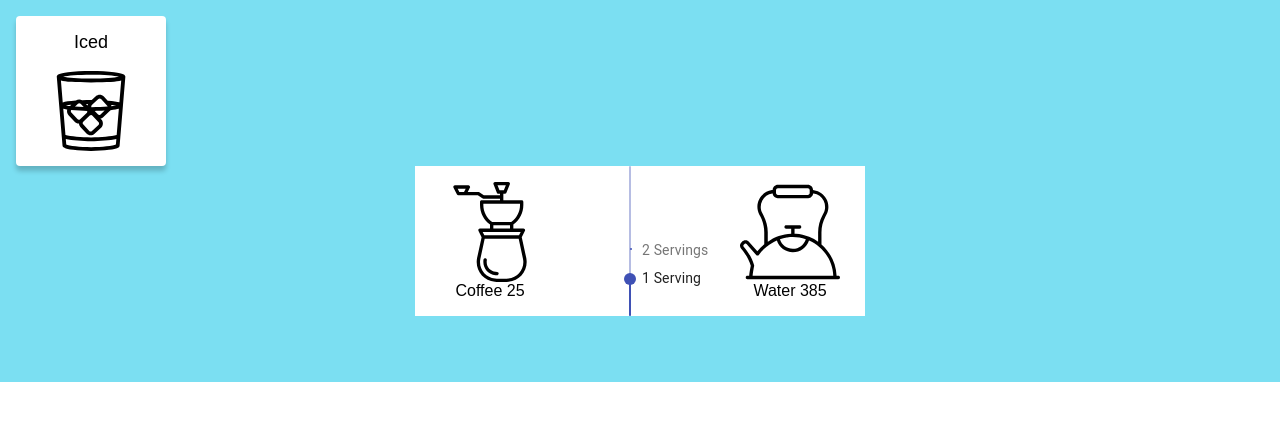
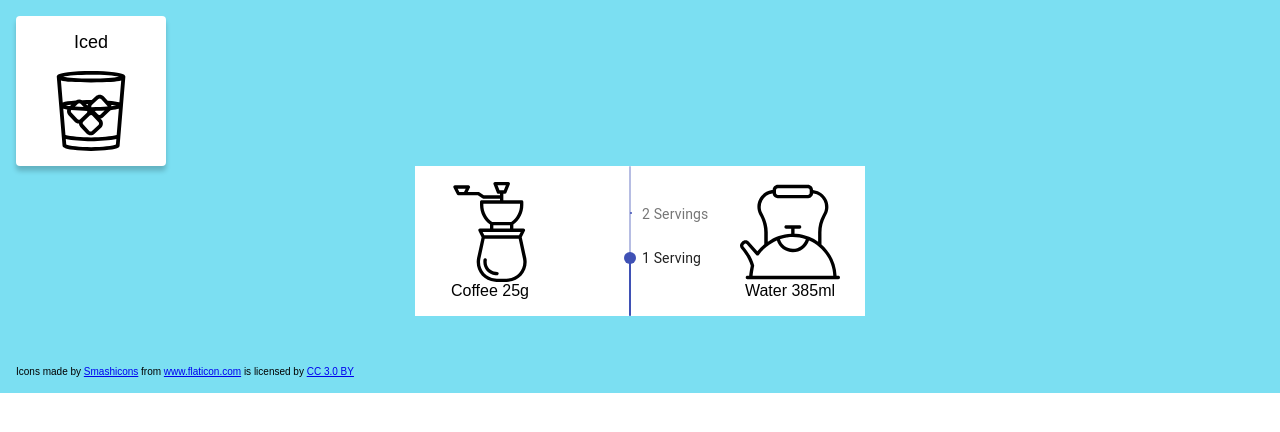
Before and after one commit to roborich/pour-coffee, a React (Create React App) app: page / in a window 1280 px wide. Shown: the top 432 px of the page. Built offline with nearby package versions, Linux system fonts and the light colour scheme; a web font is replaced by a local one.

Commit message:
Add icon attribution

```diff
--- a/src/App.tsx
+++ b/src/App.tsx
@@ -3,6 +3,7 @@ import { animated, useSpring } from 'react-spring';
 import styled from 'styled-components';
 
 import HotOrCold from './components/HotOrCold';
+import IconAttribution from './components/IconAttribution';
 import Measurements from './components/Measurements';
 import config from './spring-config';
 
@@ -46,6 +47,7 @@ const App: React.FC = () => {
     <MainWrapper style={wrapperStyle}>
       <HotOrCold value={isIced} onChange={setIsIced} />
       <Measurements value={coffee} onChange={setCoffee} ratio={ratio} />
+      <IconAttribution />
     </MainWrapper>
   );
 };
--- /dev/null
+++ b/src/components/IconAttribution.tsx
@@ -0,0 +1,19 @@
+import React from 'react';
+
+const IconAttribution: React.FC = () => (
+  <div style={{ fontSize: '10px' }}>
+    Icons made by{' '}
+    <a href="https://www.flaticon.com/authors/smashicons" title="Smashicons">
+      Smashicons
+    </a>{' '}
+    from{' '}
+    <a href="https://www.flaticon.com/" title="Flaticon">
+      www.flaticon.com
+    </a>{' '}
+    is licensed by{' '}
+    <a href="http://creativecommons.org/licenses/by/3.0/" title="Creative Commons BY 3.0" target="_blank">
+      CC 3.0 BY
+    </a>
+  </div>
+);
+export default IconAttribution;
--- a/src/components/Measurements.tsx
+++ b/src/components/Measurements.tsx
@@ -46,6 +46,7 @@ const getMarks = (ratio: number) => [
 ];
 
 const Measurements: FC<MeasurementsProps> = ({ value, onChange, ratio }) => {
+  const max = 1000 * ratio;
   const handleChange = (_: any, value: unknown) => {
     onChange(value as number);
   };
@@ -54,14 +55,14 @@ const Measurements: FC<MeasurementsProps> = ({ value, onChange, ratio }) => {
     <StyledMeasurements>
       <div>
         <img src={grinder} width="100px" />
-        Coffee {value}
+        Coffee {value}g
       </div>
       <div>
-        <Slider orientation="vertical" value={value} onChange={handleChange} marks={marks} />
+        <Slider orientation="vertical" value={value} onChange={handleChange} marks={marks} max={max} />
       </div>
       <div>
         <img src={kettle} width="100px" />
-        Water {round(value / ratio)}
+        Water {round(value / ratio)}ml
       </div>
     </StyledMeasurements>
   );
```
